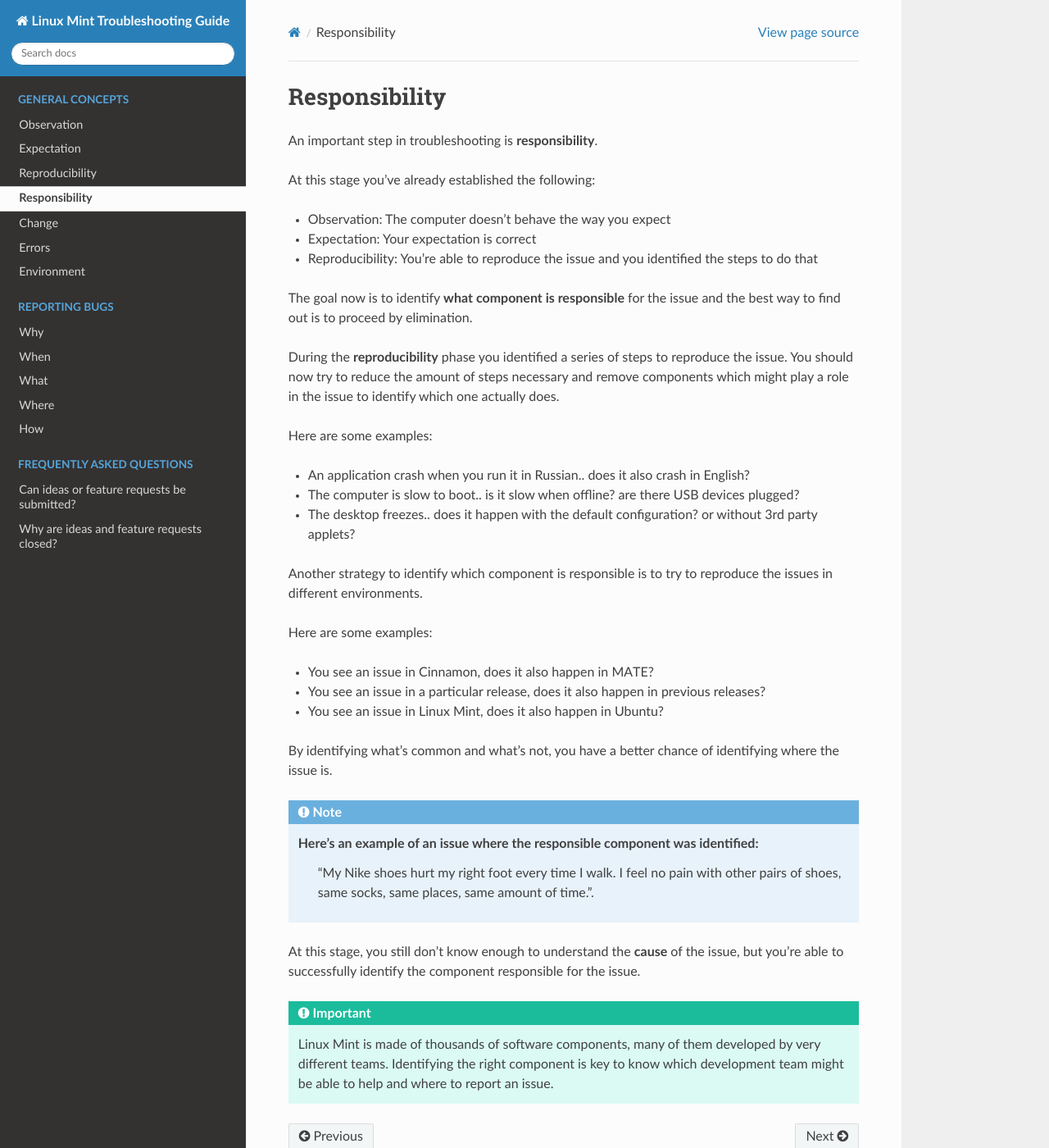
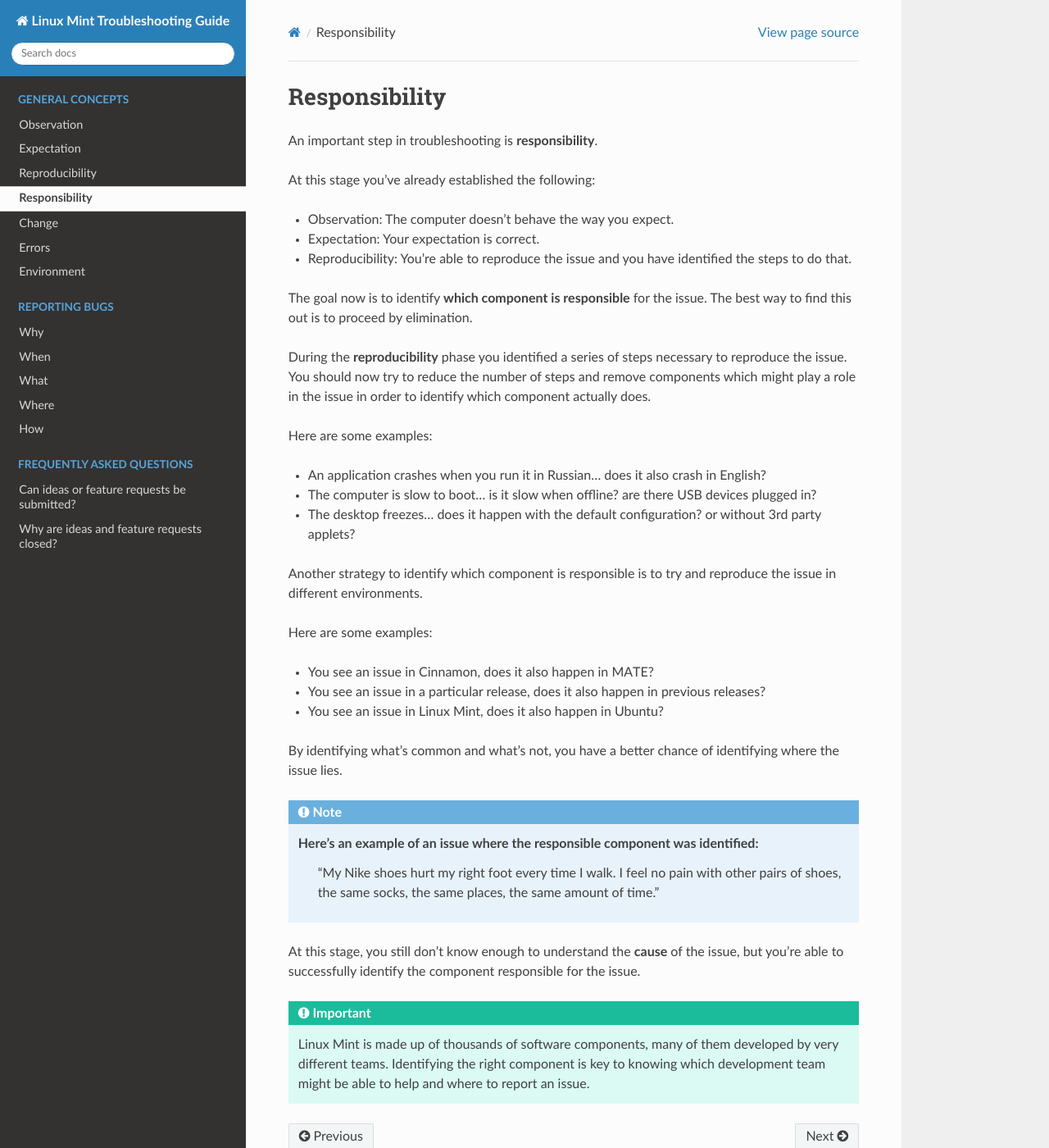
Before and after one commit to linuxmint/doc-troubleshooting-guide, a Sphinx documentation site: the page built from docs/responsibility.rst, in a window 1280 px wide and 1400 px high. Shown: the whole window at 82% size. Built offline with Sphinx 7.4.7 and the Read the Docs theme 2.0.0, drawn with Linux system fonts in a browser that asks for light colours.

Commit message:
Grammatical corrections (#7)
Other corrections have been added (with this edit and with the series of edits in which it appears) in order to aid the understanding of those reading the document.

```diff
--- a/docs/responsibility.rst
+++ b/docs/responsibility.rst
@@ -5,21 +5,21 @@
 
 At this stage you've already established the following:
 
-* Observation: The computer doesn't behave the way you expect
-* Expectation: Your expectation is correct
-* Reproducibility: You're able to reproduce the issue and you identified the steps to do that
+* Observation: The computer doesn't behave the way you expect.
+* Expectation: Your expectation is correct.
+* Reproducibility: You're able to reproduce the issue and you have identified the steps to do that.
 
-The goal now is to identify **what component is responsible** for the issue and the best way to find out is to proceed by elimination.
+The goal now is to identify **which component is responsible** for the issue. The best way to find this out is to proceed by elimination.
 
-During the **reproducibility** phase you identified a series of steps to reproduce the issue. You should now try to reduce the amount of steps necessary and remove components which might play a role in the issue to identify which one actually does.
+During the **reproducibility** phase you identified a series of steps necessary to reproduce the issue. You should now try to reduce the number of steps and remove components which might play a role in the issue in order to identify which component actually does.
 
 Here are some examples:
 
-* An application crash when you run it in Russian.. does it also crash in English?
-* The computer is slow to boot.. is it slow when offline? are there USB devices plugged?
-* The desktop freezes.. does it happen with the default configuration? or without 3rd party applets?
+* An application crashes when you run it in Russian... does it also crash in English?
+* The computer is slow to boot... is it slow when offline? are there USB devices plugged in?
+* The desktop freezes... does it happen with the default configuration? or without 3rd party applets?
 
-Another strategy to identify which component is responsible is to try to reproduce the issues in different environments.
+Another strategy to identify which component is responsible is to try and reproduce the issue in different environments.
 
 Here are some examples:
 
@@ -27,13 +27,13 @@
 * You see an issue in a particular release, does it also happen in previous releases?
 * You see an issue in Linux Mint, does it also happen in Ubuntu?
 
-By identifying what's common and what's not, you have a better chance of identifying where the issue is.
+By identifying what's common and what's not, you have a better chance of identifying where the issue lies.
 
 .. note::
 	Here's an example of an issue where the responsible component was identified:
-		"My Nike shoes hurt my right foot every time I walk. I feel no pain with other pairs of shoes, same socks, same places, same amount of time.".
+		"My Nike shoes hurt my right foot every time I walk. I feel no pain with other pairs of shoes, the same socks, the same places, the same amount of time."
 
 At this stage, you still don't know enough to understand the **cause** of the issue, but you're able to successfully identify the component responsible for the issue.
 
 .. important::
-	Linux Mint is made of thousands of software components, many of them developed by very different teams. Identifying the right component is key to know which development team might be able to help and where to report an issue.
+	Linux Mint is made up of thousands of software components, many of them developed by very different teams. Identifying the right component is key to knowing which development team might be able to help and where to report an issue.
```
